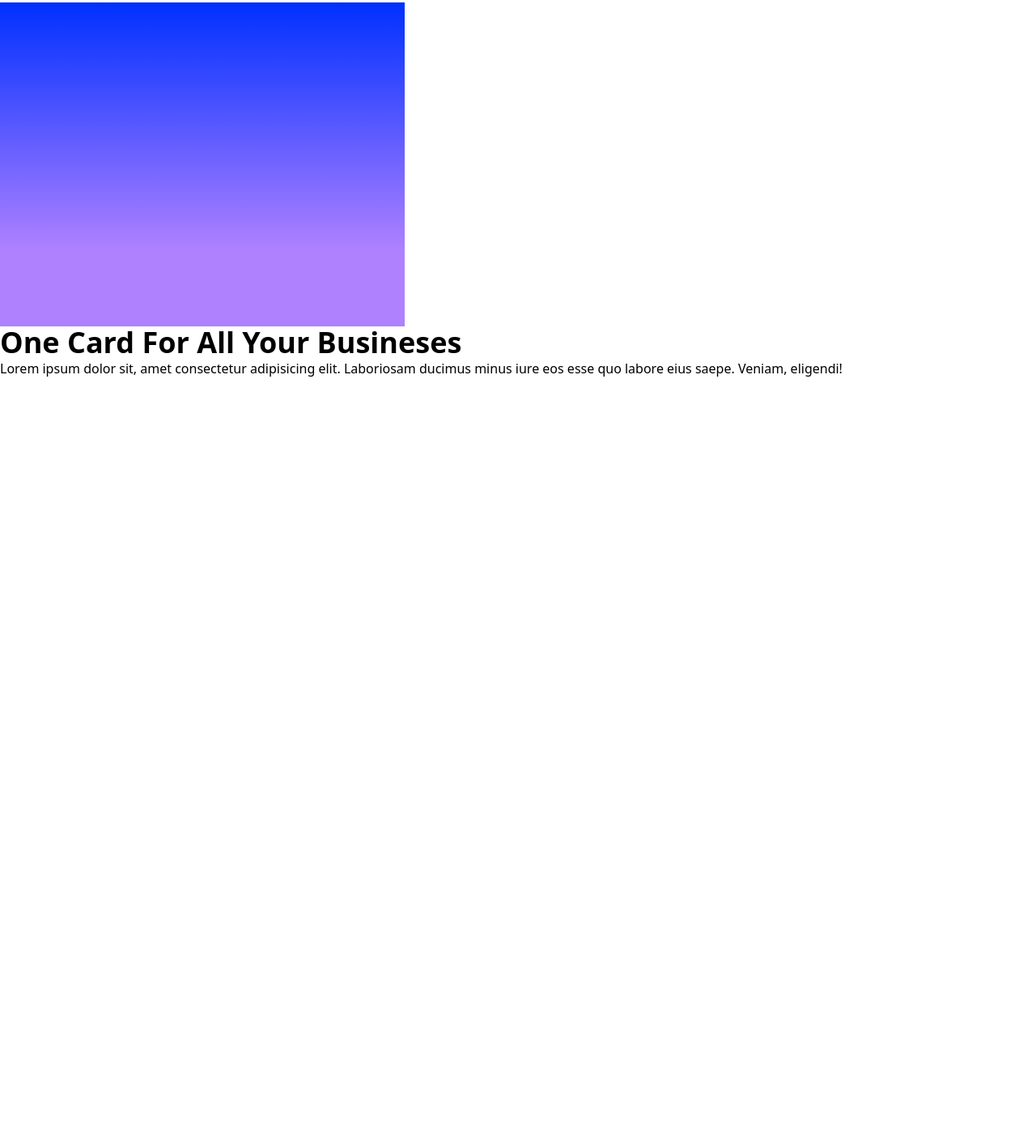
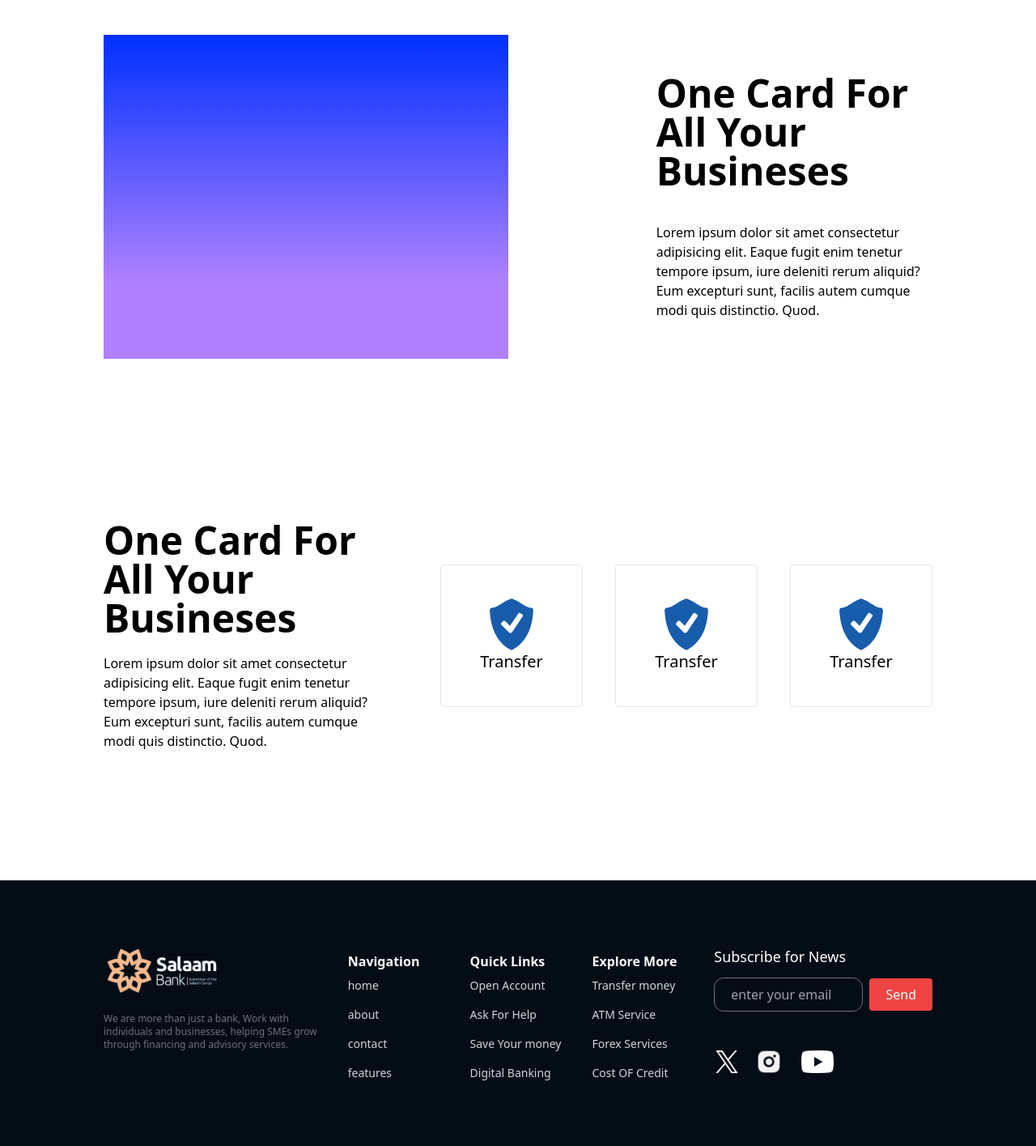
Before and after one commit to ikran-04/website_html, a plain HTML site: page src/features.html in a window 1280 px wide. Shown: the part 1292-2707 px from the top of the page at 81% size. Before the commit the page ends 1759 px from the top, so only its background shows below. Drawn offline with nearby package versions, Linux system fonts and the light colour scheme.

Commit message:
features page

```diff
--- a/src/features.html
+++ b/src/features.html
@@ -17,12 +17,8 @@
   </head>
   <body>
     <div class="bg-[#09112A]">
-
       <!-- nav bar -->
-      <nav
-      class=" w-full"
-    >
-
+      <nav class="w-full">
         <div
           class="w-4/5 m-auto flex flex-wrap items-center justify-between mx-auto p-4"
         >
@@ -35,7 +31,7 @@
             id="navbar-sticky"
           >
             <ul
-            class="flex flex-col p-4 md:p-0 mt-4 font-medium border border-gray-100 rounded-lg md:flex-row md:space-x-8 md:mt-0 md:border-0 "
+              class="flex flex-col p-4 md:p-0 mt-4 font-medium border border-gray-100 rounded-lg md:flex-row md:space-x-8 md:mt-0 md:border-0"
             >
               <li>
                 <a
@@ -65,13 +61,13 @@
                 >
               </li>
               <li>
-              <li>
                 <a
                   href="/features.html"
                   class="block py-2 pl-3 pr-4 text-blue-700 rounded"
                   >Features</a
                 >
               </li>
+              <li>
                 <a
                   href="/blog.html"
                   class="block py-2 pl-3 pr-4 text-gray-200 rounded"
@@ -94,19 +90,26 @@
       </nav>
 
       <!-- hero -->
-    <div class="py-20 w-4/5 m-auto flex justify-between ">
+      <div class="py-20 w-4/5 m-auto flex justify-between">
         <div class="w-1/2 space-y-8 text-white">
           <h1 class="text-7xl font-bold">All In One For Your Transaction</h1>
           <p class="text-sm text-gray-200">
-                Lorem ipsum dolor sit amet consectetur adipisicing elit. Illum molestias
-                 iste, dolorem corrupti eos officia laborum velit mollitia ad excepturi?
+            Lorem ipsum dolor sit amet consectetur adipisicing elit. Illum
+            molestias iste, dolorem corrupti eos officia laborum velit mollitia
+            ad excepturi?
           </p>
           <div class="space-x-10">
             <button>
-                    <a href="/" class="px-8 py-4 bg-[#5846DF] text-white font-semibold">Create Acount</a>
+              <a
+                href="/"
+                class="px-8 py-4 bg-[#5846DF] text-white font-semibold"
+                >Create Acount</a
+              >
             </button>
             <button>
-                    <a href="/" class="px-8 py-4 text-white font-semibold">Learn More</a>
+              <a href="/" class="px-8 py-4 text-white font-semibold"
+                >Learn More</a
+              >
             </button>
           </div>
           <div class="flex space-x-10 items-center">
@@ -119,55 +122,155 @@
               <p class="text-sm">Happy Active Users</p>
             </div>
           </div>
-
         </div>
-        <div class="w-1/3 h-[500px] bg-red-200">
-
+        <div class="w-1/3 h-[500px] bg-red-200"></div>
       </div>
     </div>
-
-</div>
-
 
     <!-- best payment -->
     <div class="w-4/5 m-auto flex justify-between py-20">
       <div class="w-1/3 space-y-5">
         <h1 class="text-6xl">Best Payment Services Fo Your Transaction</h1>
-            <p>Lorem ipsum dolor sit amet consectetur adipisicing elit. Vitae repudiandae alias hic, quasi cum ex voluptatem!</p>
+        <p>
+          Lorem ipsum dolor sit amet consectetur adipisicing elit. Vitae
+          repudiandae alias hic, quasi cum ex voluptatem!
+        </p>
       </div>
       <div class="grid grid-cols-2 gap-10">
-            <div class="flex flex-col items-center border p-5 rounded-2xl">
-                <img src="./images/privcy.svg" alt=""  class="w-16 h-16">
-                <p class="text-xl">keeping secrecy</p>
+        <div
+          class="flex flex-col justify-center w-44 h-44 items-center border p-5 rounded"
+        >
+          <img src="./images/privcy.svg" alt="" class="w-16 h-16" />
+          <p class="text-xl">Transfer</p>
         </div>
-            <div class="flex flex-col items-center border p-5 rounded-2xl">
-                <img src="./images/scurity.svg" alt="" class="w-16 h-16">
-                <p class="text-xl">Free Transaction fee</p>
+        <div
+          class="flex flex-col justify-center w-44 h-44 items-center border p-5 rounded"
+        >
+          <img src="./images/privcy.svg" alt="" class="w-16 h-16" />
+          <p class="text-xl">Transfer</p>
         </div>
-            <div class="flex flex-col items-center border p-5 rounded-2xl">
-                <img src="./images/cards_icon.svg" alt="" class="w-16 h-16">
-                <p class="text-xl">security guaranted</p>
+        <div
+          class="flex flex-col justify-center w-44 h-44 items-center border p-5 rounded"
+        >
+          <img src="./images/privcy.svg" alt="" class="w-16 h-16" />
+          <p class="text-xl">Transfer</p>
         </div>
-            <div class="flex flex-col items-center border p-5 rounded-2xl">
-                <img src="./images/privcy.svg" alt="" class="w-16 h-16">
-                <p class="text-xl">all in one salaam pay app</p>
+        <div
+          class="flex flex-col justify-center w-44 h-44 items-center border p-5 rounded"
+        >
+          <img src="./images/privcy.svg" alt="" class="w-16 h-16" />
+          <p class="text-xl">Transfer</p>
         </div>
       </div>
     </div>
 
-
     <!-- unique card  -->
+    <div class="w-4/5 m-auto flex justify-between items-center py-10">
       <div>
-    <div>
-        <img src="./images/imag.svg" alt="">
+        <img src="./images/imag.svg" alt="" />
       </div>
-    <div>
-        <h1 class="text-4xl font-bold">One Card For All Your Busineses</h1>
-        <p>Lorem ipsum dolor sit, amet consectetur adipisicing elit.
-             Laboriosam ducimus minus iure eos esse quo labore eius saepe.
-              Veniam, eligendi!</p>
+      <div class="w-1/3 space-y-10">
+        <h1 class="text-5xl font-semibold">One Card For All Your Busineses</h1>
+        <p>
+          Lorem ipsum dolor sit amet consectetur adipisicing elit. Eaque fugit
+          enim tenetur tempore ipsum, iure deleniti rerum aliquid? Eum excepturi
+          sunt, facilis autem cumque modi quis distinctio. Quod.
+        </p>
       </div>
     </div>
 
+    <!-- what else you can  -->
+    <div class="w-4/5 m-auto flex justify-between items-center py-40">
+      <div class="w-1/3 space-y-5">
+        <h1 class="text-5xl font-semibold">One Card For All Your Busineses</h1>
+        <p>
+          Lorem ipsum dolor sit amet consectetur adipisicing elit. Eaque fugit
+          enim tenetur tempore ipsum, iure deleniti rerum aliquid? Eum excepturi
+          sunt, facilis autem cumque modi quis distinctio. Quod.
+        </p>
+      </div>
+      <div class="flex space-x-10">
+        <div
+          class="flex flex-col justify-center w-44 h-44 items-center border p-5 rounded"
+        >
+          <img src="./images/privcy.svg" alt="" class="w-16 h-16" />
+          <p class="text-xl">Transfer</p>
+        </div>
+        <div
+          class="flex flex-col justify-center w-44 h-44 items-center border p-5 rounded"
+        >
+          <img src="./images/privcy.svg" alt="" class="w-16 h-16" />
+          <p class="text-xl">Transfer</p>
+        </div>
+        <div
+          class="flex flex-col justify-center w-44 h-44 items-center border p-5 rounded"
+        >
+          <img src="./images/privcy.svg" alt="" class="w-16 h-16" />
+          <p class="text-xl">Transfer</p>
+        </div>
+      </div>
+    </div>
+
+    <!-- footer -->
+    <footer class="w-full bg-[#040C15] py-10">
+      <div
+        class="w-11/12 md:w-4/5 m-auto py-10 grid grid-cols-2 md:grid-cols-7 gap-8"
+      >
+        <div class="col-span-2 space-y-5">
+          <img src="./images/logo.png" alt="" class="w-36" />
+          <p class="text-xs text-gray-500">
+            We are more than just a bank, Work with individuals and businesses,
+            helping SMEs grow through financing and advisory services.
+          </p>
+        </div>
+        <div>
+          <h1 class="font-bold text-white py-2">Navigation</h1>
+          <div class="flex flex-col space-y-4 text-sm text-gray-300">
+            <a href="#">home</a>
+            <a href="#">about</a>
+            <a href="#">contact</a>
+            <a href="#">features</a>
+          </div>
+        </div>
+        <div>
+          <h1 class="font-bold text-white py-2">Quick Links</h1>
+          <div class="flex flex-col space-y-4 text-sm text-gray-300">
+            <a href="#">Open Account</a>
+            <a href="#">Ask For Help</a>
+            <a href="#">Save Your money</a>
+            <a href="#">Digital Banking</a>
+          </div>
+        </div>
+        <div class="w-full">
+          <h1 class="font-bold text-white py-2">Explore More</h1>
+          <div class="flex flex-col space-y-4 text-sm text-gray-300">
+            <a href="#">Transfer money</a>
+            <a href="#">ATM Service</a>
+            <a href="#">Forex Services</a>
+            <a href="#">Cost OF Credit</a>
+          </div>
+        </div>
+        <div class="col-span-2 flex flex-col justify-between">
+          <div class="space-y-3">
+            <h1 class="text-lg text-white">Subscribe for News</h1>
+            <div class="flex items-center space-x-2">
+              <input
+                type="email"
+                placeholder="enter your email"
+                class="outline-0 bg-transparent px-5 py-2 text-gray-300 border border-gray-500 rounded-xl w-11/12"
+              />
+              <button class="px-5 py-2 bg-red-500 rounded text-white">
+                Send
+              </button>
+            </div>
+          </div>
+          <div class="flex items-center space-x-5">
+            <img src="./images/x.png" alt="" class="w-8 h-8" />
+            <img src="./images/insta.png" alt="" class="w-8 h-8" />
+            <img src="./images/youtube.png" alt="" class="w-12 h-12" />
+          </div>
+        </div>
+      </div>
+    </footer>
   </body>
 </html>
```
Lines whose indentation alone changed are shown as unchanged.
